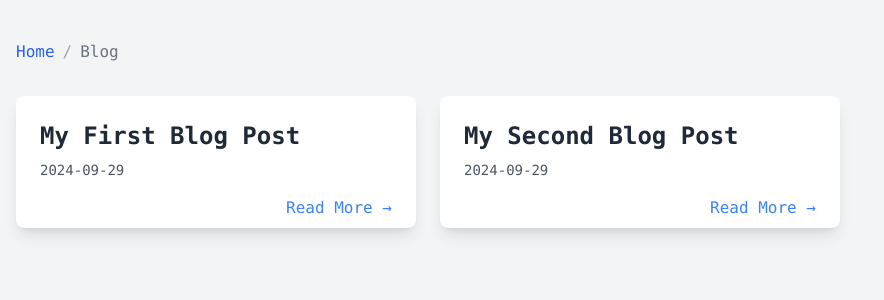
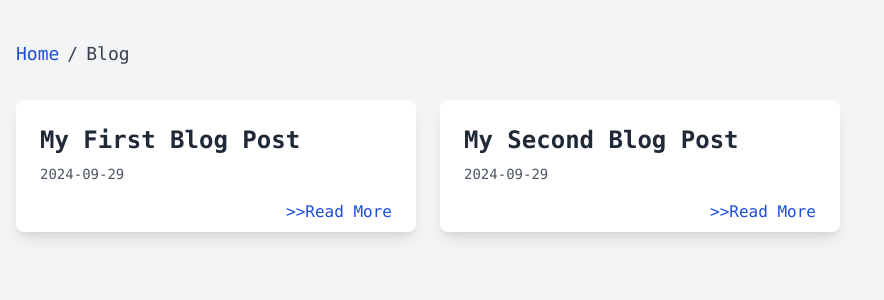
Before and after one commit to ys39/ys39.github.io, a Next.js app: page /blog in a window 1280 px wide. Shown: the top 300 px of the page, without its empty margins (0-884 px from the left). Built offline with nearby package versions, Linux system fonts and the light colour scheme.

Commit message:
mod contrast

```diff
--- a/src/app/blog/page.tsx
+++ b/src/app/blog/page.tsx
@@ -30,9 +30,9 @@ export default function BlogPage() {
                 <div className="mt-4">
                   <Link
                     href={`/blog/${post.slug}`}
-                    className="text-blue-500 hover:text-blue-700 font-medium float-end pb-2"
+                    className="text-blue-700 hover:text-blue-700 font-medium float-end pb-2"
                   >
-                    Read More &rarr;
+                    &gt;&gt;Read More
                   </Link>
                 </div>
               </div>
--- a/src/app/page.tsx
+++ b/src/app/page.tsx
@@ -39,7 +39,7 @@ export default function Home() {
           <span className="border-gray-200 float-end">
             <Link
               href="/blog"
-              className="text-blue-500 hover:text-blue-700 font-medium"
+              className="text-blue-700 font-medium"
             >
               &gt;&gt;Blog
             </Link>
--- a/src/components/breadcrumb.tsx
+++ b/src/components/breadcrumb.tsx
@@ -11,19 +11,19 @@ interface BreadcrumbProps {
 
 export default function Breadcrumb({ items }: BreadcrumbProps) {
   return (
-    <nav className="text-gray-700 text-mm mb-8" aria-label="Breadcrumb">
+    <nav className="text-gray-700 text-lg mb-8" aria-label="Breadcrumb">
       <ol className="list-none p-0 inline-flex">
         {items.map((item, index) => (
           <li key={index} className="flex items-center">
             {item.href ? (
-              <Link href={item.href} className="text-blue-600 hover:underline">
+              <Link href={item.href} className="text-blue-700 hover:nounderline">
                 {item.name}
               </Link>
             ) : (
-              <span className="text-gray-500">{item.name}</span>
+              <span className="text-gray-700">{item.name}</span>
             )}
             {index < items.length - 1 && (
-              <span className="mx-2 text-gray-400">/</span>
+              <span className="mx-2 text-gray-700">/</span>
             )}
           </li>
         ))}
```
